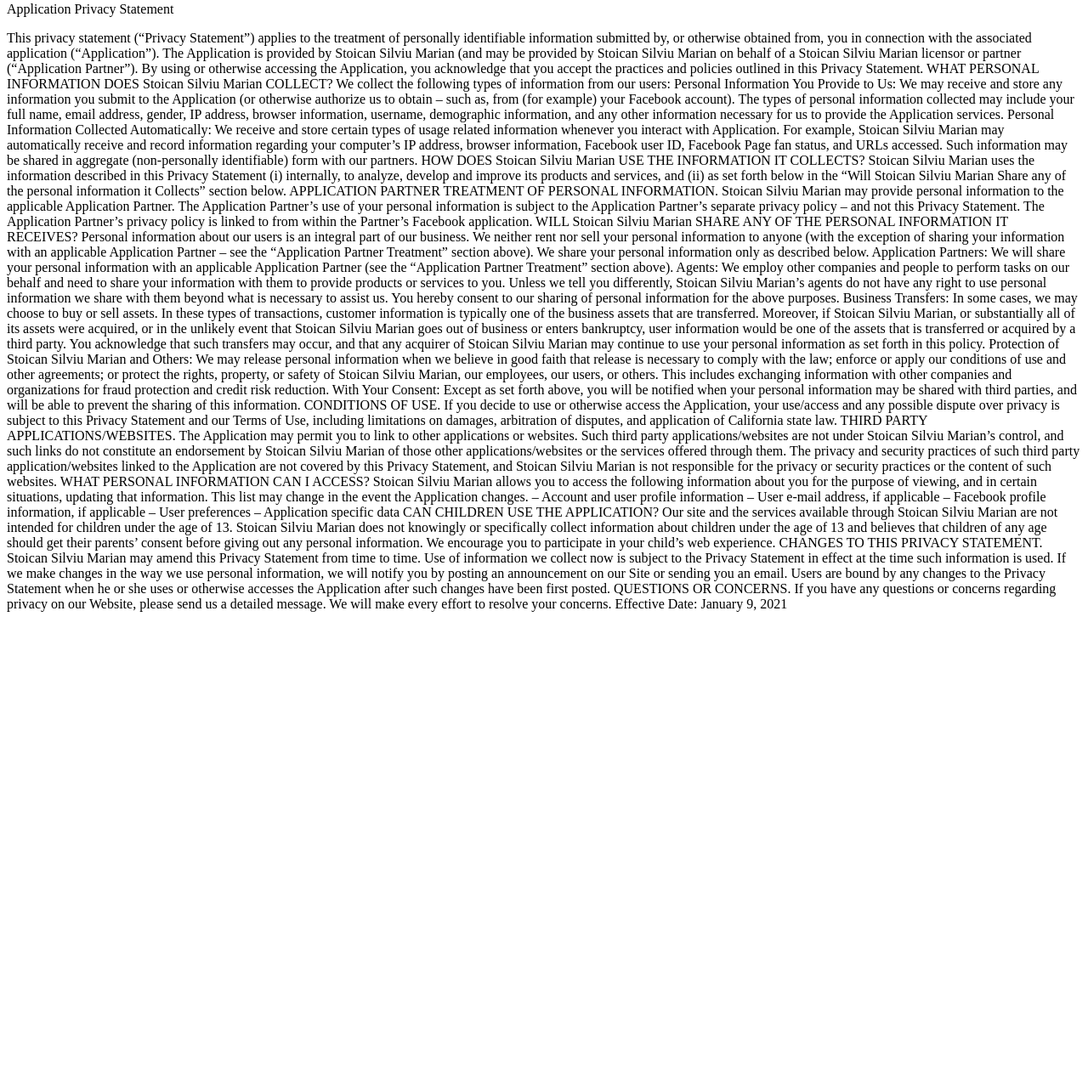
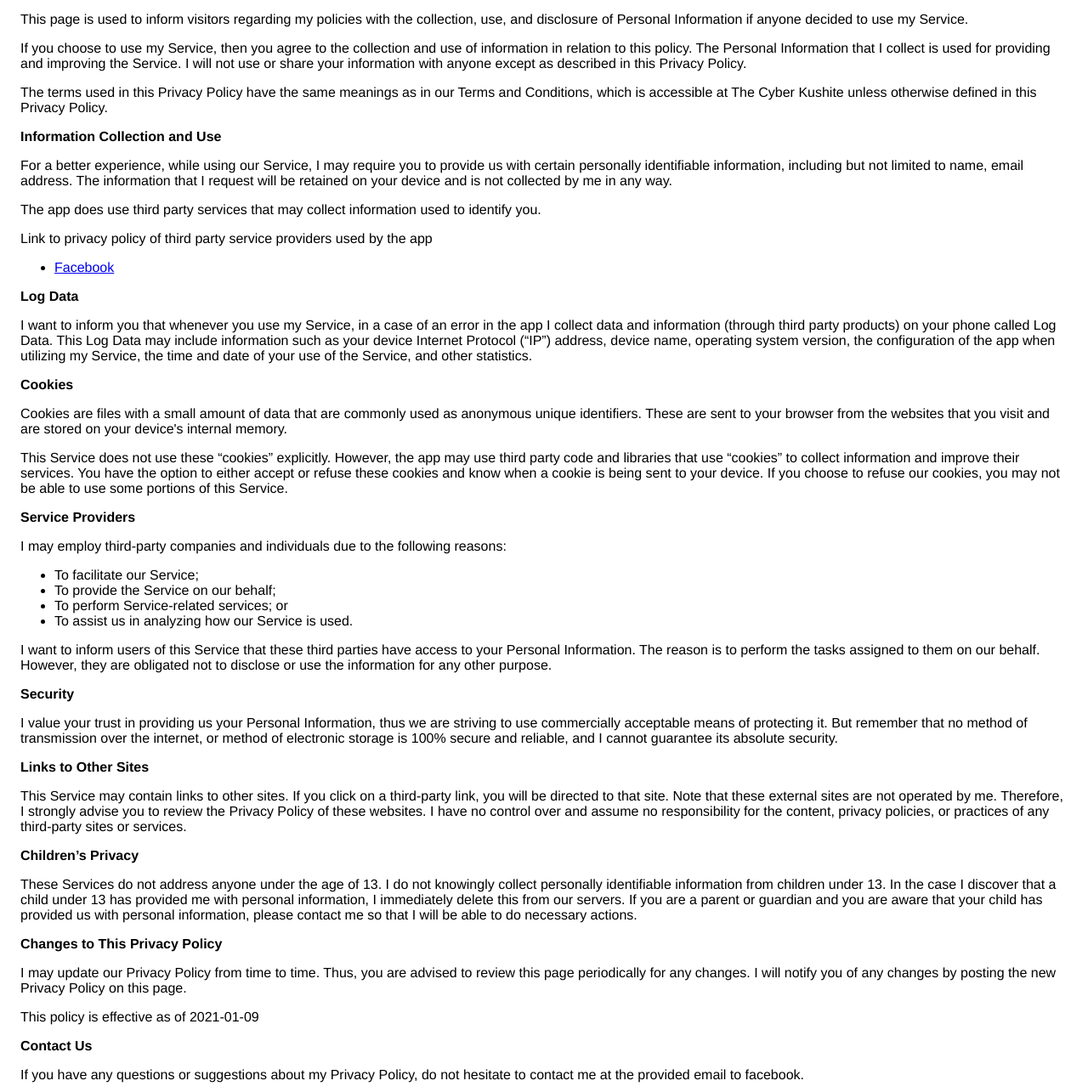
Before and after one commit to CyberKushite/CyberKushite, a plain HTML site: page Facebook privacy policy.html in a window 1280 px wide. Shown: the part 78-1363 px from the top of the page at 85% size. Before the commit the page ends 806 px from the top, so only its background shows below. Drawn offline with Linux system fonts and the light colour scheme.

Commit message:
Add files via upload

```diff
--- a/Facebook privacy policy.html
+++ b/Facebook privacy policy.html
@@ -1,85 +1,109 @@
 <!DOCTYPE html>
     <html>
     <head>
-<title>Facebook privacy policy</title>
+      <meta charset='utf-8'>
+      <meta name='viewport' content='width=device-width'>
+      <title>Privacy Policy</title>
+      <style> body { font-family: 'Helvetica Neue', Helvetica, Arial, sans-serif; padding:1em; } </style>
     </head>
     <body>
-
-<h1>Facebook privacy policy</h1>
-<p>Application Privacy Statement</p>
-
-
-
-
-This privacy statement (“Privacy Statement”) applies to the treatment of personally identifiable information submitted by, or otherwise obtained from, you in connection with the associated application (“Application”). The Application is provided by Stoican Silviu Marian (and may be provided by Stoican Silviu Marian on behalf of a Stoican Silviu Marian licensor or partner (“Application Partner”). By using or otherwise accessing the Application, you acknowledge that you accept the practices and policies outlined in this Privacy Statement.
-
-WHAT PERSONAL INFORMATION DOES Stoican Silviu Marian COLLECT?
-
-We collect the following types of information from our users:
-
-Personal Information You Provide to Us:
-
-We may receive and store any information you submit to the Application (or otherwise authorize us to obtain – such as, from (for example) your Facebook account). The types of personal information collected may include your full name, email address, gender, IP address, browser information, username, demographic information, and any other information necessary for us to provide the Application services.
-
-Personal Information Collected Automatically:
-
-We receive and store certain types of usage related information whenever you interact with Application. For example, Stoican Silviu Marian may automatically receive and record information regarding your computer’s IP address, browser information, Facebook user ID, Facebook Page fan status, and URLs accessed. Such information may be shared in aggregate (non-personally identifiable) form with our partners.
-
-HOW DOES Stoican Silviu Marian USE THE INFORMATION IT COLLECTS?
-
-Stoican Silviu Marian uses the information described in this Privacy Statement (i) internally, to analyze, develop and improve its products and services, and (ii) as set forth below in the “Will Stoican Silviu Marian Share any of the personal information it Collects” section below.
-
-APPLICATION PARTNER TREATMENT OF PERSONAL INFORMATION.
-
-Stoican Silviu Marian may provide personal information to the applicable Application Partner. The Application Partner’s use of your personal information is subject to the Application Partner’s separate privacy policy – and not this Privacy Statement. The Application Partner’s privacy policy is linked to from within the Partner’s Facebook application.
-
-WILL Stoican Silviu Marian SHARE ANY OF THE PERSONAL INFORMATION IT RECEIVES?
-
-Personal information about our users is an integral part of our business. We neither rent nor sell your personal information to anyone (with the exception of sharing your information with an applicable Application Partner – see the “Application Partner Treatment” section above). We share your personal information only as described below.
-
-Application Partners: We will share your personal information with an applicable Application Partner (see the “Application Partner Treatment” section above).
-
-Agents: We employ other companies and people to perform tasks on our behalf and need to share your information with them to provide products or services to you. Unless we tell you differently, Stoican Silviu Marian’s agents do not have any right to use personal information we share with them beyond what is necessary to assist us. You hereby consent to our sharing of personal information for the above purposes. Business Transfers: In some cases, we may choose to buy or sell assets. In these types of transactions, customer information is typically one of the business assets that are transferred. Moreover, if Stoican Silviu Marian, or substantially all of its assets were acquired, or in the unlikely event that Stoican Silviu Marian goes out of business or enters bankruptcy, user information would be one of the assets that is transferred or acquired by a third party. You acknowledge that such transfers may occur, and that any acquirer of Stoican Silviu Marian may continue to use your personal information as set forth in this policy.
-
-Protection of Stoican Silviu Marian and Others: We may release personal information when we believe in good faith that release is necessary to comply with the law; enforce or apply our conditions of use and other agreements; or protect the rights, property, or safety of Stoican Silviu Marian, our employees, our users, or others. This includes exchanging information with other companies and organizations for fraud protection and credit risk reduction.
-
-With Your Consent: Except as set forth above, you will be notified when your personal information may be shared with third parties, and will be able to prevent the sharing of this information.
-
-CONDITIONS OF USE.
-
-If you decide to use or otherwise access the Application, your use/access and any possible dispute over privacy is subject to this Privacy Statement and our Terms of Use, including limitations on damages, arbitration of disputes, and application of California state law.
-
-THIRD PARTY APPLICATIONS/WEBSITES.
-
-The Application may permit you to link to other applications or websites. Such third party applications/websites are not under Stoican Silviu Marian’s control, and such links do not constitute an endorsement by Stoican Silviu Marian of those other applications/websites or the services offered through them. The privacy and security practices of such third party application/websites linked to the Application are not covered by this Privacy Statement, and Stoican Silviu Marian is not responsible for the privacy or security practices or the content of such websites.
-
-WHAT PERSONAL INFORMATION CAN I ACCESS?
-
-Stoican Silviu Marian allows you to access the following information about you for the purpose of viewing, and in certain situations, updating that information. This list may change in the event the Application changes.
-
-– Account and user profile information
-
-– User e-mail address, if applicable
-
-– Facebook profile information, if applicable
-
-– User preferences
-
-– Application specific data
-
-CAN CHILDREN USE THE APPLICATION?
-
-Our site and the services available through Stoican Silviu Marian are not intended for children under the age of 13. Stoican Silviu Marian does not knowingly or specifically collect information about children under the age of 13 and believes that children of any age should get their parents’ consent before giving out any personal information. We encourage you to participate in your child’s web experience.
-
-CHANGES TO THIS PRIVACY STATEMENT.
-
-Stoican Silviu Marian may amend this Privacy Statement from time to time. Use of information we collect now is subject to the Privacy Statement in effect at the time such information is used. If we make changes in the way we use personal information, we will notify you by posting an announcement on our Site or sending you an email. Users are bound by any changes to the Privacy Statement when he or she uses or otherwise accesses the Application after such changes have been first posted.
-
-QUESTIONS OR CONCERNS.
-
-If you have any questions or concerns regarding privacy on our Website, please send us a detailed message. We will make every effort to resolve your concerns.
-
-Effective Date: January 9, 2021
+    <strong>Privacy Policy</strong> <p>
+                  Omar A Omar built the The Cyber Kushite app as
+                  a Free app. This SERVICE is provided by
+                  Omar A Omar at no cost and is intended for use as
+                  is.
+                </p> <p>
+                  This page is used to inform visitors regarding my
+                  policies with the collection, use, and disclosure of Personal
+                  Information if anyone decided to use my Service.
+                </p> <p>
+                  If you choose to use my Service, then you agree to
+                  the collection and use of information in relation to this
+                  policy. The Personal Information that I collect is
+                  used for providing and improving the Service. I will not use or share your information with
+                  anyone except as described in this Privacy Policy.
+                </p> <p>
+                  The terms used in this Privacy Policy have the same meanings
+                  as in our Terms and Conditions, which is accessible at
+                  The Cyber Kushite unless otherwise defined in this Privacy Policy.
+                </p> <p><strong>Information Collection and Use</strong></p> <p>
+                  For a better experience, while using our Service, I
+                  may require you to provide us with certain personally
+                  identifiable information, including but not limited to name, email address. The information that
+                  I request will be retained on your device and is not collected by me in any way.
+                </p> <div><p>
+                    The app does use third party services that may collect
+                    information used to identify you.
+                  </p> <p>
+                    Link to privacy policy of third party service providers used
+                    by the app
+                  </p> <ul><!----><!----><!----><!----><li><a href="https://www.facebook.com/about/privacy/update/printable" target="_blank" rel="noopener noreferrer">Facebook</a></li><!----><!----><!----><!----><!----><!----><!----><!----><!----><!----><!----><!----><!----><!----><!----><!----><!----><!----><!----><!----></ul></div> <p><strong>Log Data</strong></p> <p>
+                  I want to inform you that whenever you
+                  use my Service, in a case of an error in the app
+                  I collect data and information (through third party
+                  products) on your phone called Log Data. This Log Data may
+                  include information such as your device Internet Protocol
+                  (“IP”) address, device name, operating system version, the
+                  configuration of the app when utilizing my Service,
+                  the time and date of your use of the Service, and other
+                  statistics.
+                </p> <p><strong>Cookies</strong></p> <p>
+                  Cookies are files with a small amount of data that are
+                  commonly used as anonymous unique identifiers. These are sent
+                  to your browser from the websites that you visit and are
+                  stored on your device's internal memory.
+                </p> <p>
+                  This Service does not use these “cookies” explicitly. However,
+                  the app may use third party code and libraries that use
+                  “cookies” to collect information and improve their services.
+                  You have the option to either accept or refuse these cookies
+                  and know when a cookie is being sent to your device. If you
+                  choose to refuse our cookies, you may not be able to use some
+                  portions of this Service.
+                </p> <p><strong>Service Providers</strong></p> <p>
+                  I may employ third-party companies and
+                  individuals due to the following reasons:
+                </p> <ul><li>To facilitate our Service;</li> <li>To provide the Service on our behalf;</li> <li>To perform Service-related services; or</li> <li>To assist us in analyzing how our Service is used.</li></ul> <p>
+                  I want to inform users of this Service
+                  that these third parties have access to your Personal
+                  Information. The reason is to perform the tasks assigned to
+                  them on our behalf. However, they are obligated not to
+                  disclose or use the information for any other purpose.
+                </p> <p><strong>Security</strong></p> <p>
+                  I value your trust in providing us your
+                  Personal Information, thus we are striving to use commercially
+                  acceptable means of protecting it. But remember that no method
+                  of transmission over the internet, or method of electronic
+                  storage is 100% secure and reliable, and I cannot
+                  guarantee its absolute security.
+                </p> <p><strong>Links to Other Sites</strong></p> <p>
+                  This Service may contain links to other sites. If you click on
+                  a third-party link, you will be directed to that site. Note
+                  that these external sites are not operated by me.
+                  Therefore, I strongly advise you to review the
+                  Privacy Policy of these websites. I have
+                  no control over and assume no responsibility for the content,
+                  privacy policies, or practices of any third-party sites or
+                  services.
+                </p> <p><strong>Children’s Privacy</strong></p> <p>
+                  These Services do not address anyone under the age of 13.
+                  I do not knowingly collect personally
+                  identifiable information from children under 13. In the case
+                  I discover that a child under 13 has provided
+                  me with personal information, I immediately
+                  delete this from our servers. If you are a parent or guardian
+                  and you are aware that your child has provided us with
+                  personal information, please contact me so that
+                  I will be able to do necessary actions.
+                </p> <p><strong>Changes to This Privacy Policy</strong></p> <p>
+                  I may update our Privacy Policy from
+                  time to time. Thus, you are advised to review this page
+                  periodically for any changes. I will
+                  notify you of any changes by posting the new Privacy Policy on
+                  this page.
+                </p> <p>This policy is effective as of 2021-01-09</p> <p><strong>Contact Us</strong></p> <p>
+                  If you have any questions or suggestions about my
+                  Privacy Policy, do not hesitate to contact me at the provided email to facebook.
 
     </body>
     </html>
```
Lines whose indentation alone changed are shown as unchanged.
